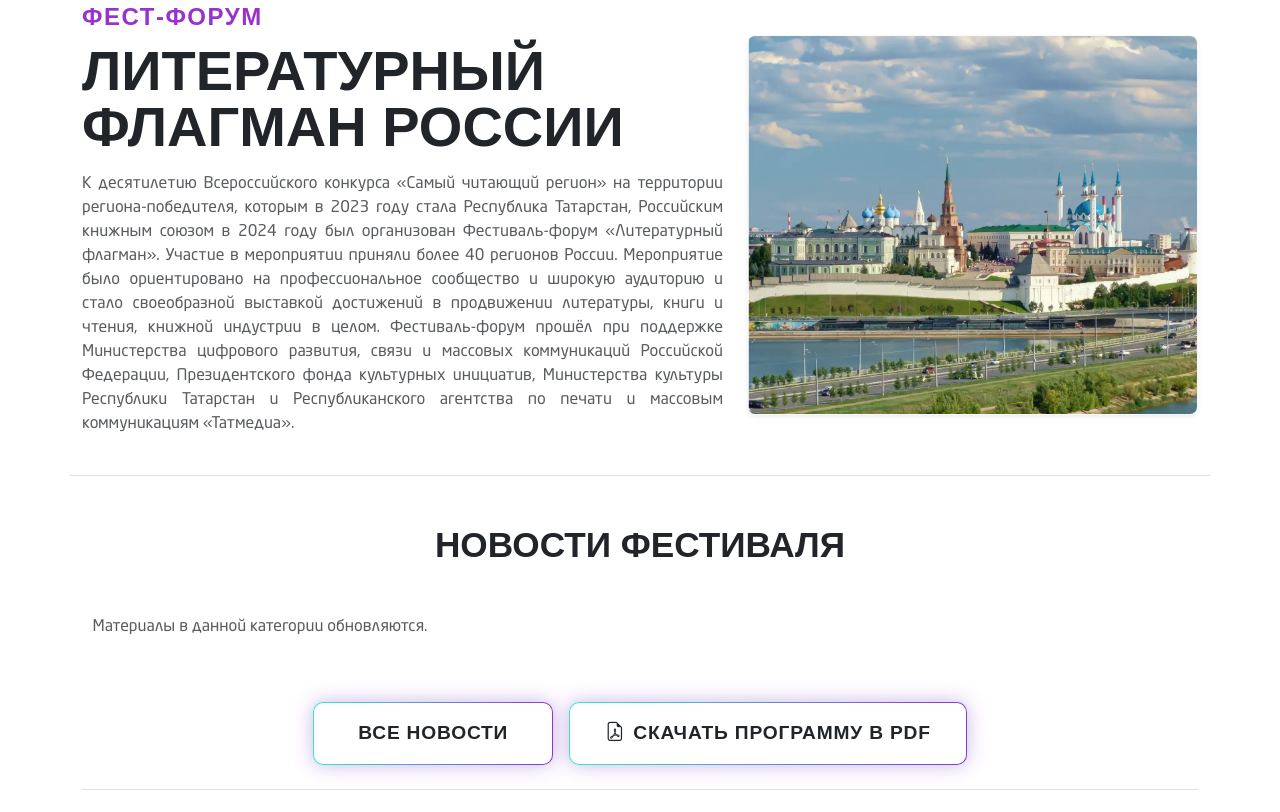
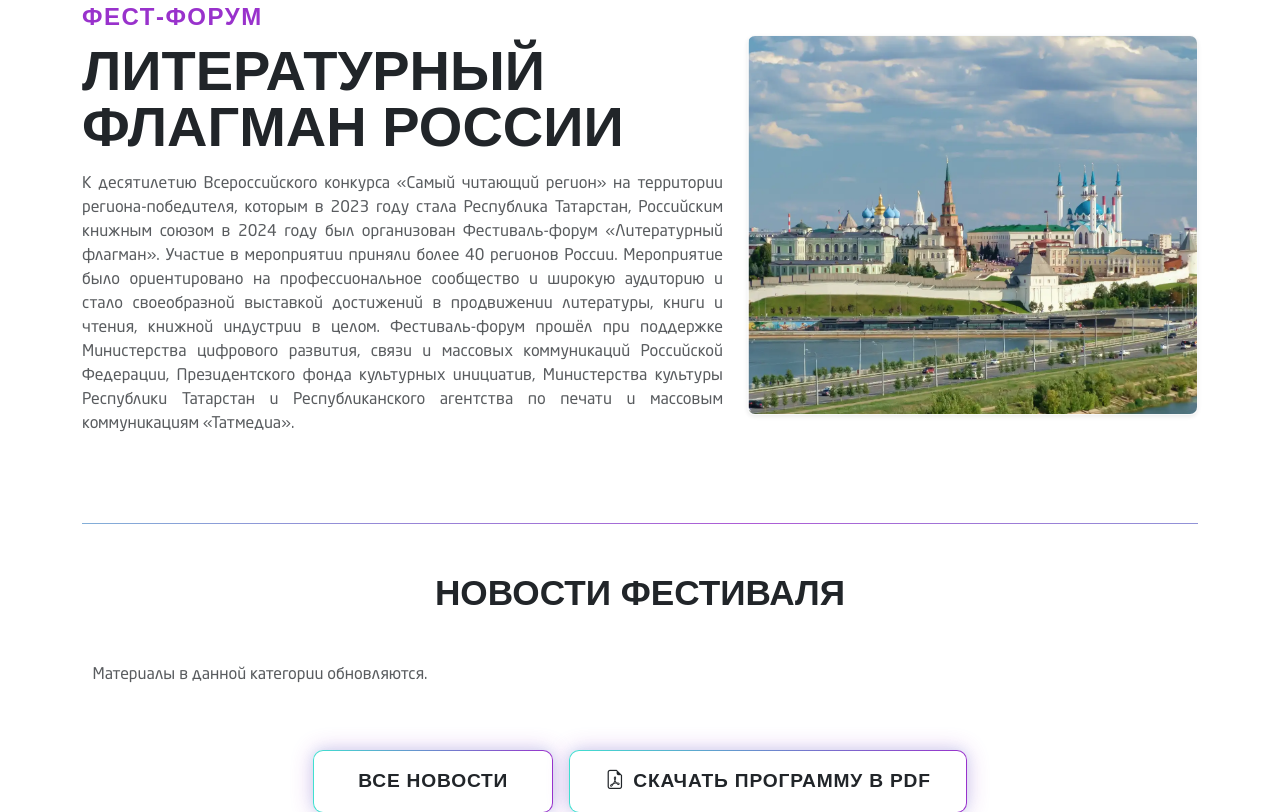
Before and after one commit to leojkeez/litflagman, a Django app: page /festival/ in a window 1280 px wide. Shown: the part 232-1044 px from the top of the page. Run offline with Django 5.2, Linux system fonts and the light colour scheme; data that the repository does not hold is empty; parts of the project's set-up code (start-up, migrations or seed data) failed here and were passed over; some libraries are stand-ins or nearby versions; some web fonts are replaced.

Commit message:
Правки в шаблон фестиваля в2

```diff
--- a/Site/templates/festival.html
+++ b/Site/templates/festival.html
@@ -7,7 +7,7 @@
 <div class="festival-page py-4">
 
   <!-- СТРОКА 1: БАННЕР И ОПИСАНИЕ -->
-  <section class="row align-items-center mb-5 pb-4 border-bottom">
+  <section class="row align-items-center mb-5 pb-4">
     <div class="col-lg-7 col-12 order-2 order-lg-1">
       <span class="text-uppercase text-primary fw-bold tracking-wider mb-2 d-inline-block" style="font-family: 'Alumni Sans', sans-serif; font-size: 1.5rem; letter-spacing: 1.5px; color: var(--color-purple, #9932CC) !important;">
         Фест-форум
@@ -23,6 +23,8 @@
       <img src="{% static 'ban-ff.webp' %}" alt="Баннер Фестиваль-форум" class="img-fluid rounded-3 shadow-sm border border-light" style="max-height: 380px; object-fit: cover; width: 100%;">
     </div>
   </section>
+
+  <hr class="hr-gradient mb-5">
 
   <!-- СТРОКА 2: НОВОСТИ ФЕСТИВАЛЯ -->
   <section class="mb-5 pb-4 border-bottom">
@@ -86,7 +88,7 @@
       <a href="{% url 'news_list' %}?category=forum-fest" class="btn-main py-3 text-center" style="min-width: 240px; font-size: 1.2rem; font-weight: 700;">
         Все новости
       </a>
-      <a href="#" class="btn-main py-3 text-center" style="min-width: 240px; font-size: 1.2rem; font-weight: 700;">
+      <a href="/media/uploads/programma-ff.pdf" class="btn-main py-3 text-center" style="min-width: 240px; font-size: 1.2rem; font-weight: 700;">
         <i class="bi bi-file-earmark-pdf me-2"></i>Скачать программу в PDF
       </a>
     </div>
```
